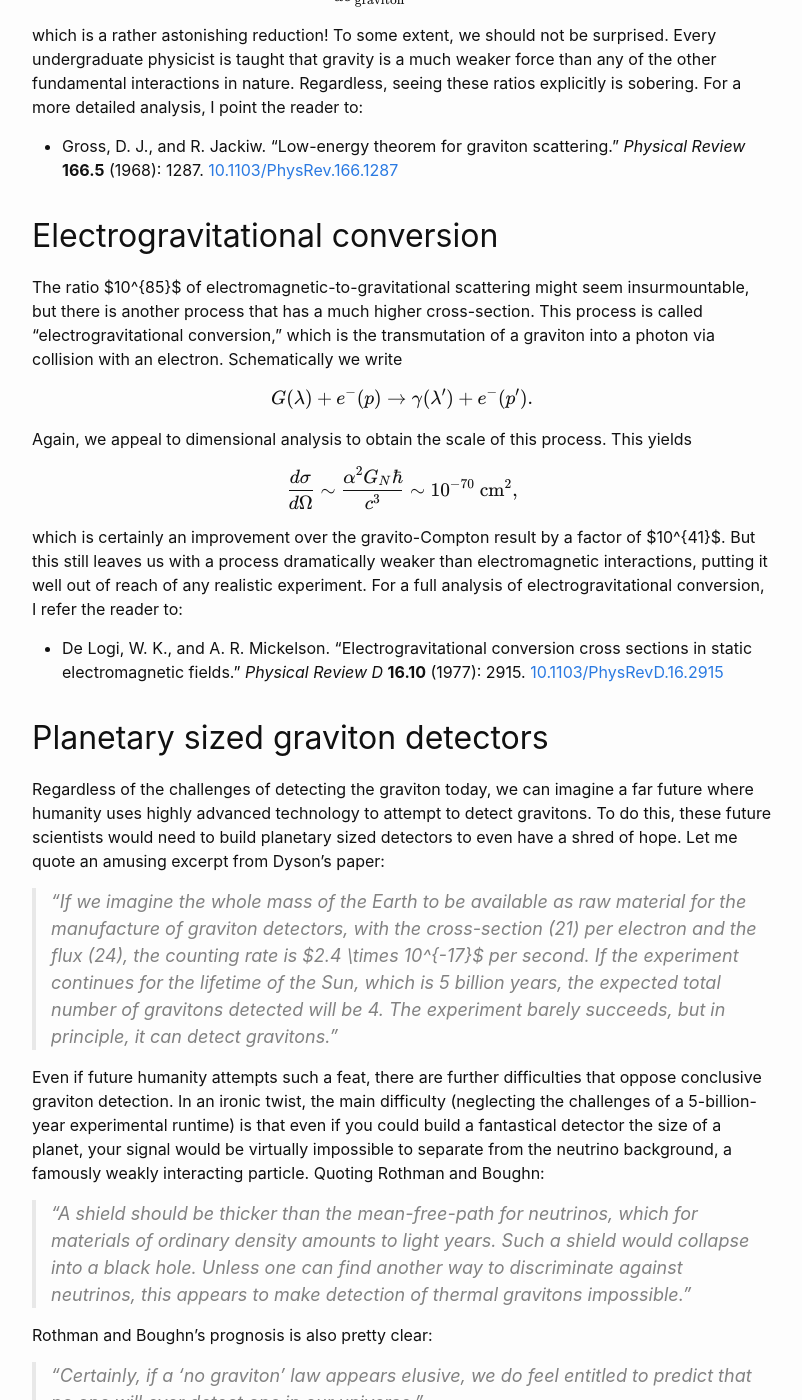
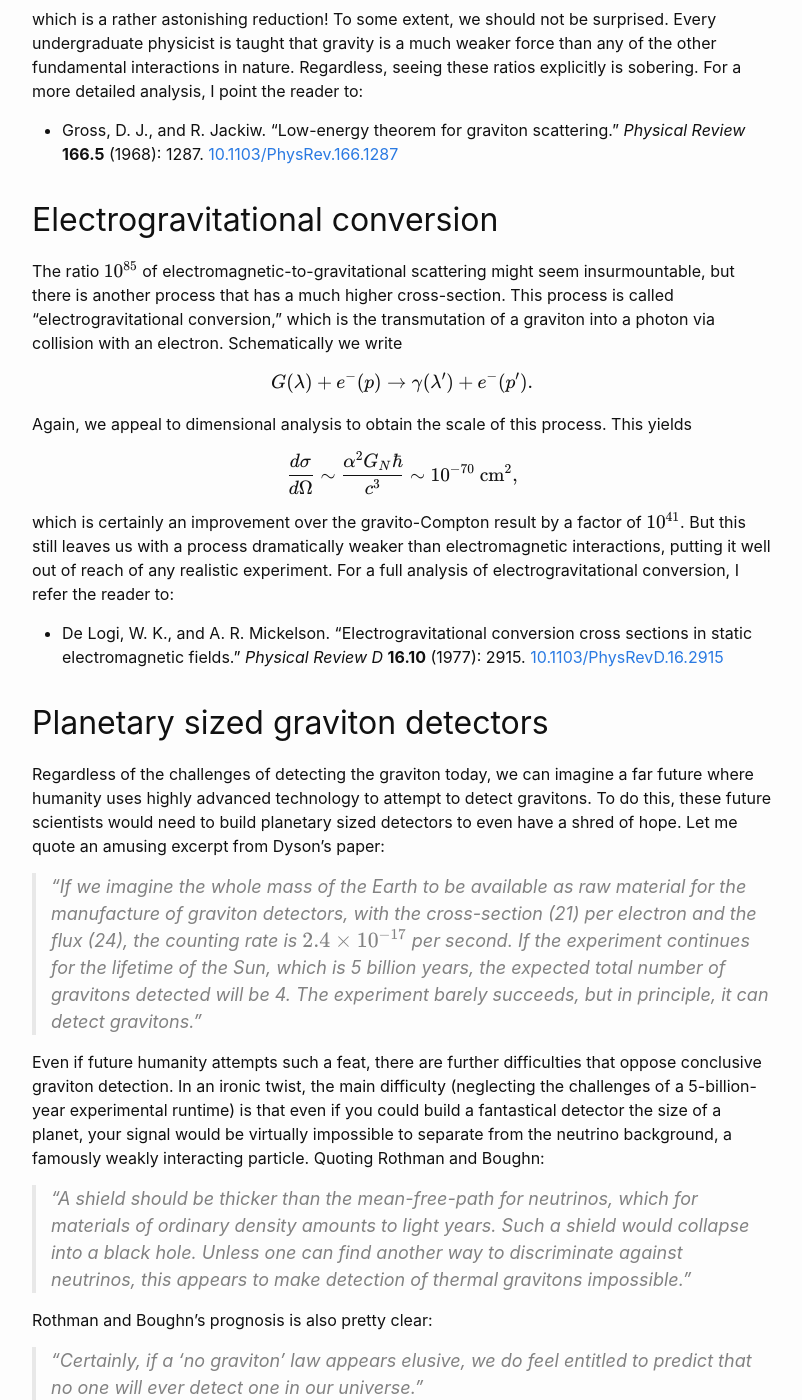
Before and after one commit to ajsteinmetz/ajsteinmetz.github.io, a Jekyll site: the page built from _posts/2024-10-16-graviton-detector.md, in a window 1280 px wide and 1400 px high, scrolled down 1575 px. Shown: the whole window, without its empty margins (238-1040 px from the left). Built offline with Jekyll 4.4.1, drawn with Linux system fonts in a browser that asks for light colours; nearby versions of some CDN libraries; library files that are not in the unit come from our copies; some of the changed text lies outside the part shown.

Commit message:
Update 2024-10-16-graviton-detector.md

```diff
--- a/_posts/2024-10-16-graviton-detector.md
+++ b/_posts/2024-10-16-graviton-detector.md
@@ -8,7 +8,7 @@
 
 ---
 
-A graviton $G$ is a theoretical **quantum** of the gravitational field, which presumably exists if gravity can indeed be quantized. There remains an important question regarding this fundamental particle: Can we ever detect a single graviton?
+A graviton $$G$$ is a theoretical **quantum** of the gravitational field, which presumably exists if gravity can indeed be quantized. There remains an important question regarding this fundamental particle: Can we ever detect a single graviton?
 
 Sadly, the answer is almost (see the end) certainly no. This question occupied renowned physicist **Freeman Dyson** for some time, which puts us in good company. Let us explore some of the reasons why graviton detection is so elusive.
 
@@ -20,13 +20,13 @@
 
 ## Compton scattering
 
-To demonstrate why the graviton is so difficult to measure, let's first look at the Compton scattering differential cross-section $d\sigma/d\Omega$. This involves the scattering of a photon $\gamma$ off an electron $e^{-}$ given by
+To demonstrate why the graviton is so difficult to measure, let's first look at the Compton scattering differential cross-section $$d\sigma/d\Omega$$. This involves the scattering of a photon $$\gamma$$ off an electron $$e^{-}$$ given by
 
 $$
 \gamma(\lambda) + e^{-}(p) \rightarrow \gamma(\lambda') + e^{-}(p'),
 $$
 
-where $\lambda$ is the photon's wavelength and $p$ is the electron's momentum. The final wavelength and momentum after scattering are denoted by primes. The likelihood of scattering is given by the Klein-Nishina formula
+where $$\lambda$$ is the photon's wavelength and $$p$$ is the electron's momentum. The final wavelength and momentum after scattering are denoted by primes. The likelihood of scattering is given by the Klein-Nishina formula
 
 $$
 \frac{d\sigma}{d\Omega} = \frac{\alpha^{2}\hbar^{2}}{2m_{e}^{2}c^{2}}\left(\frac{\lambda}{\lambda'}\right)^{2}\left(\frac{\lambda}{\lambda'}+\frac{\lambda'}{\lambda}-\sin^{2}\theta\right).
@@ -38,7 +38,7 @@
 \frac{d\sigma}{d\Omega} \sim \frac{\alpha^{2}\hbar^{2}}{2m_{e}^{2}c^{2}} \sim 10^{-26}\ \mathrm{cm}^{2},
 $$
 
-which is proportional to the fine-structure constant squared, $\alpha^{2} \approx \left( \frac{1}{137} \right)^{2}$, divided by the square of the electron mass. Compton scattering is regularly measured and observed. Therefore, a cross-section on the order of $10^{-26}\ \mathrm{cm}^{2}$ is measurable by a careful undergraduate physicist.
+which is proportional to the fine-structure constant squared, $$\alpha^{2} \approx \left( \frac{1}{137} \right)^{2}$$, divided by the square of the electron mass. Compton scattering is regularly measured and observed. Therefore, a cross-section on the order of $$10^{-26}\ \mathrm{cm}^{2}$$ is measurable by a careful undergraduate physicist.
 
 ## Gravito-Compton scattering
 
@@ -66,7 +66,7 @@
 
 ## Electrogravitational conversion
 
-The ratio $10^{85}$ of electromagnetic-to-gravitational scattering might seem insurmountable, but there is another process that has a much higher cross-section. This process is called "electrogravitational conversion," which is the transmutation of a graviton into a photon via collision with an electron. Schematically we write
+The ratio $$10^{85}$$ of electromagnetic-to-gravitational scattering might seem insurmountable, but there is another process that has a much higher cross-section. This process is called "electrogravitational conversion," which is the transmutation of a graviton into a photon via collision with an electron. Schematically we write
 
 $$
 G(\lambda) + e^{-}(p) \rightarrow \gamma(\lambda') + e^{-}(p').
@@ -78,7 +78,7 @@
 \frac{d\sigma}{d\Omega} \sim \frac{\alpha^{2}G_{N}\hbar}{c^{3}} \sim 10^{-70}\ \mathrm{cm}^{2},
 $$
 
-which is certainly an improvement over the gravito-Compton result by a factor of $10^{41}$. But this still leaves us with a process dramatically weaker than electromagnetic interactions, putting it well out of reach of any realistic experiment. For a full analysis of electrogravitational conversion, I refer the reader to:
+which is certainly an improvement over the gravito-Compton result by a factor of $$10^{41}$$. But this still leaves us with a process dramatically weaker than electromagnetic interactions, putting it well out of reach of any realistic experiment. For a full analysis of electrogravitational conversion, I refer the reader to:
 
 - De Logi, W. K., and A. R. Mickelson. "Electrogravitational conversion cross sections in static electromagnetic fields." _Physical Review D_ **16.10** (1977): 2915. [10.1103/PhysRevD.16.2915](https://doi.org/10.1103/PhysRevD.16.2915)
 
@@ -86,7 +86,7 @@
 
 Regardless of the challenges of detecting the graviton today, we can imagine a far future where humanity uses highly advanced technology to attempt to detect gravitons. To do this, these future scientists would need to build planetary sized detectors to even have a shred of hope. Let me quote an amusing excerpt from Dyson's paper:
 
-> "If we imagine the whole mass of the Earth to be available as raw material for the manufacture of graviton detectors, with the cross-section (21) per electron and the flux (24), the counting rate is $2.4 \times 10^{-17}$ per second. If the experiment continues for the lifetime of the Sun, which is 5 billion years, the expected total number of gravitons detected will be 4. The experiment barely succeeds, but in principle, it can detect gravitons."
+> "If we imagine the whole mass of the Earth to be available as raw material for the manufacture of graviton detectors, with the cross-section (21) per electron and the flux (24), the counting rate is $$2.4 \times 10^{-17}$$ per second. If the experiment continues for the lifetime of the Sun, which is 5 billion years, the expected total number of gravitons detected will be 4. The experiment barely succeeds, but in principle, it can detect gravitons."
 
 Even if future humanity attempts such a feat, there are further difficulties that oppose conclusive graviton detection. In an ironic twist, the main difficulty (neglecting the challenges of a 5-billion-year experimental runtime) is that even if you could build a fantastical detector the size of a planet, your signal would be virtually impossible to separate from the neutrino background, a famously weakly interacting particle. Quoting Rothman and Boughn:
 
```
